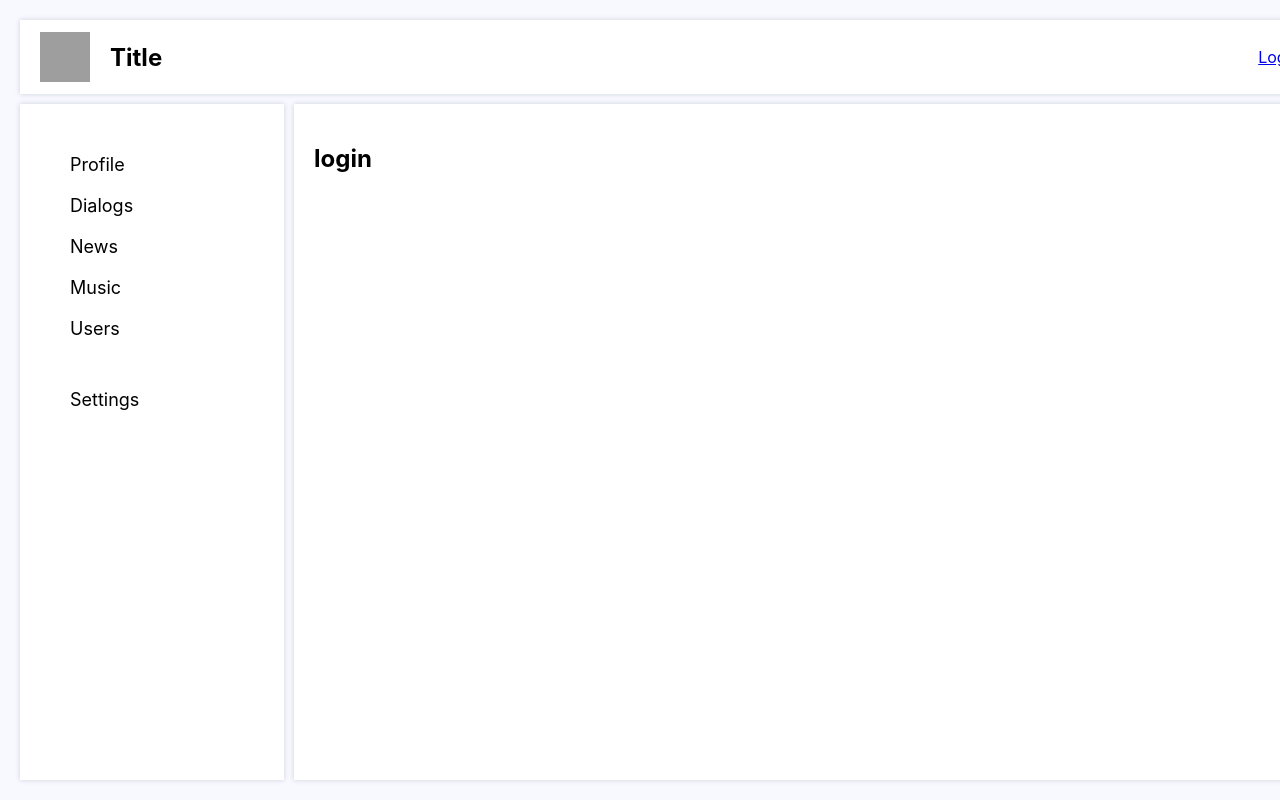
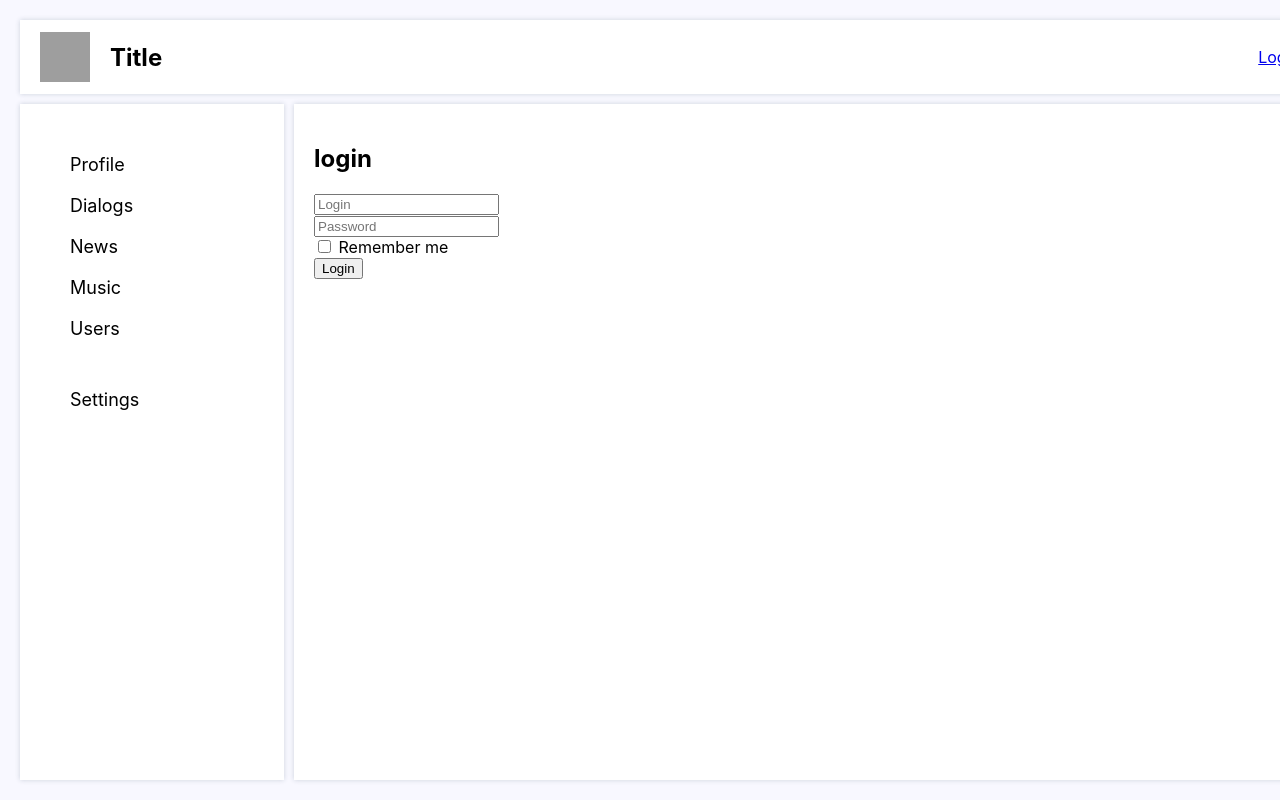
Before and after one commit to silBQT/react-way-of-samurai, a React (Create React App) app: page /login in a window 1280 px wide. Shown: the top 800 px of the page. Built offline with nearby package versions, Linux system fonts and the light colour scheme; no server answers; grey boxes are pictures that could not be loaded.

Commit message:
add login redux form

```diff
--- a/src/pages/Dialogs/Dialogs.jsx
+++ b/src/pages/Dialogs/Dialogs.jsx
@@ -1,5 +1,4 @@
 import React from 'react';
-import { Navigate } from "react-router-dom";
 
 import Dialog from './Dialog/Dialog';
 import Message from './Message/Message';
--- a/src/pages/Dialogs/DialogsContainer.jsx
+++ b/src/pages/Dialogs/DialogsContainer.jsx
@@ -4,6 +4,7 @@ import { sendMessage, updateNewMessageBody } from '../../redux/dialogs-reducer';
 import { connect } from 'react-redux';
 import { withAuthRedirect } from '../../hoc/withAuthRedirect';
 import { compose } from 'redux';
+import { reduxForm } from 'redux-form';
 
 
 let mapStateToProps = (state) => {
@@ -17,5 +18,5 @@ export default compose(
     updateNewMessageBody,
     sendMessage
   }),
-  withAuthRedirect
+  // withAuthRedirect
 )(Dialogs)
--- a/src/pages/Login/Login.jsx
+++ b/src/pages/Login/Login.jsx
@@ -1,10 +1,15 @@
 import React from 'react'
 import styles from './Login.module.scss'
+import LoginReduxForm from './LoginReduxForm'
 
 const Login = () => {
+  const onSubmit = (formData) => {
+    console.log(formData);
+  }
   return (
     <div>
-        <h2>login</h2>
+      <h2>login</h2>
+      <LoginReduxForm onSubmit={onSubmit} />
     </div>
   )
 }
--- /dev/null
+++ b/src/pages/Login/LoginForm.jsx
@@ -0,0 +1,20 @@
+import React from 'react'
+import { Field } from 'redux-form';
+
+const LoginForm = (props) => {
+  return (
+    <form onSubmit={props.handleSubmit}>
+        <div>
+          <Field component={'input'} name={'login'} placeholder={'Login'} />
+        </div>
+        <div>
+          <Field component={'input'} name={'password'} placeholder={'Password'} /></div>
+        <div>
+          <Field component={'input'} name={'rememberMe'} type={'checkbox'} /> Remember me</div>
+        <div>
+          <button>Login</button></div>
+      </form>
+  )
+}
+
+export default LoginForm
--- /dev/null
+++ b/src/pages/Login/LoginReduxForm.js
@@ -0,0 +1,5 @@
+import { compose } from "redux";
+import LoginForm from "./LoginForm";
+import { reduxForm } from "redux-form";
+
+export default compose(reduxForm({form: 'login'}))(LoginForm);
--- a/src/redux/redux-store.js
+++ b/src/redux/redux-store.js
@@ -4,6 +4,7 @@ import { dialogsReducer } from "./dialogs-reducer";
 import { sidebarReducer } from "./sidebar-reducer";
 import { usersReducer } from "./users-reducer";
 import { authReducer } from "./auth-reducer";
+import { reducer as formReducer } from 'redux-form'
 
 import { thunk as thunkMiddleware } from 'redux-thunk';
 
@@ -12,7 +13,8 @@ let reducers = combineReducers({
     dialogsPage: dialogsReducer,
     sidebar: sidebarReducer,
     usersPage: usersReducer,
-    auth: authReducer
+    auth: authReducer,
+    form: formReducer
 })
 
 let store = createStore(reducers, applyMiddleware(thunkMiddleware));
```
